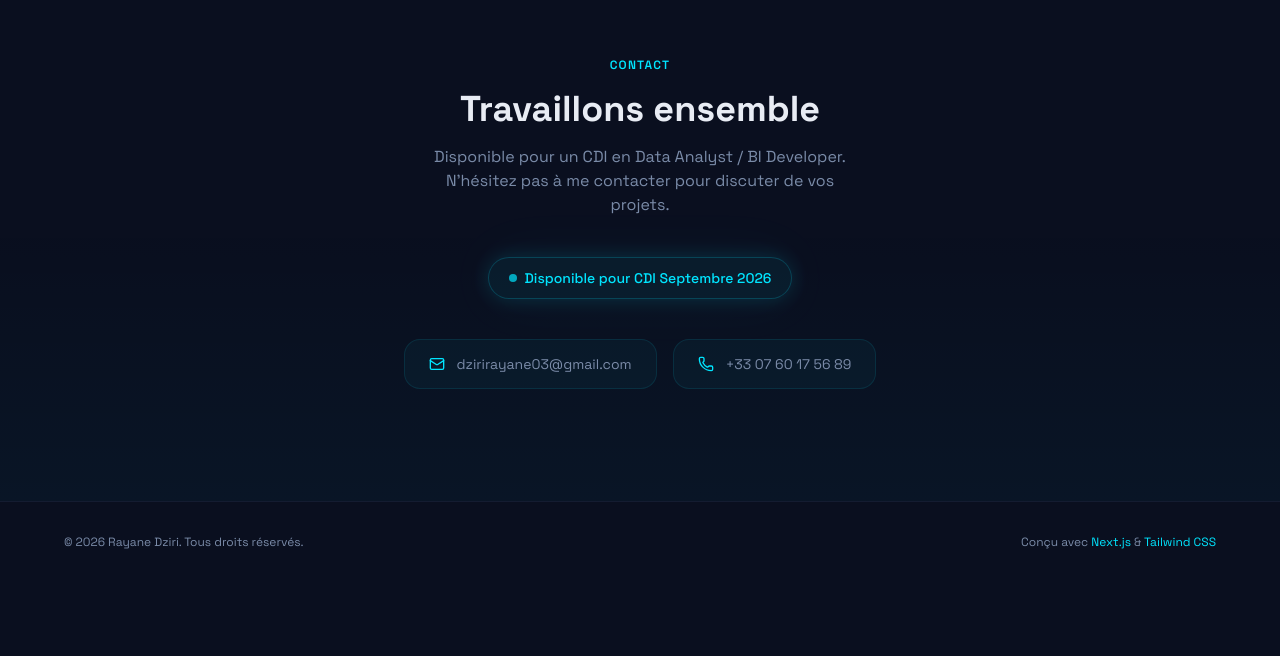
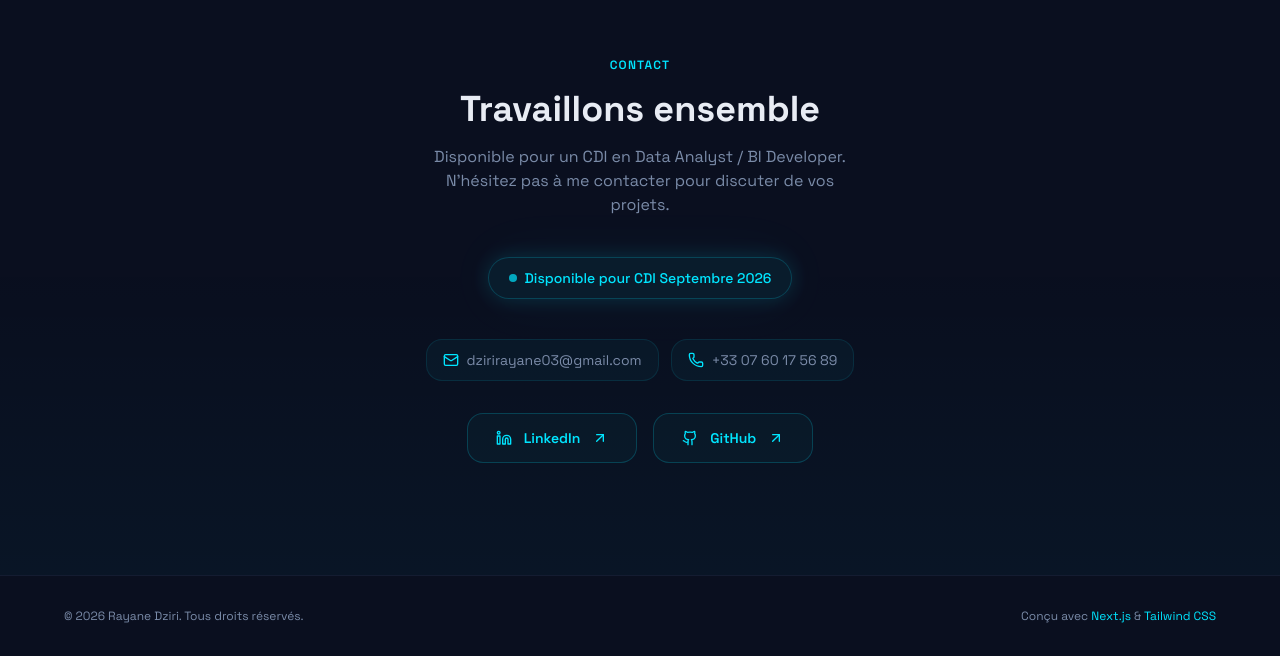
Before and after one commit to DzRayane/Rdz-portfolio, a Next.js app: page / in a window 1280 px wide. Shown: the part 4497-5153 px from the top of the page. Before the commit the page ends 5079 px from the top, so only its background shows below. Built offline with nearby package versions, Linux system fonts and the light colour scheme.

Commit message:
MAJ contact

```diff
--- a/components/contact.tsx
+++ b/components/contact.tsx
@@ -1,6 +1,6 @@
 "use client"
 
-import { Mail, Phone } from "lucide-react"
+import { Mail, Phone, Linkedin, Github, ArrowUpRight } from "lucide-react"
 
 export function Contact() {
   return (
@@ -26,23 +26,51 @@ export function Contact() {
           Disponible pour CDI Septembre 2026
         </div>
 
-        <div className="flex flex-col items-center gap-4 sm:flex-row sm:justify-center">
+        {/* Email + Phone */}
+        <div className="mb-8 flex flex-col items-center gap-3 sm:flex-row sm:justify-center">
           <a
             href="mailto:dzirirayane03@gmail.com"
-            className="inline-flex items-center gap-3 rounded-xl px-6 py-3.5 text-sm text-muted-foreground transition-all hover:text-primary hover:border-primary/30"
+            className="inline-flex items-center gap-2 rounded-xl px-4 py-2.5 text-sm text-muted-foreground transition-all hover:text-primary"
             style={{ background: 'rgba(0,229,255,0.04)', border: '1px solid rgba(0,229,255,0.1)' }}
           >
             <Mail className="h-4 w-4 text-primary shrink-0" />
             dzirirayane03@gmail.com
           </a>
           <div
-            className="inline-flex items-center gap-3 rounded-xl px-6 py-3.5 text-sm text-muted-foreground"
+            className="inline-flex items-center gap-2 rounded-xl px-4 py-2.5 text-sm text-muted-foreground"
             style={{ background: 'rgba(0,229,255,0.04)', border: '1px solid rgba(0,229,255,0.1)' }}
           >
             <Phone className="h-4 w-4 text-primary shrink-0" />
             +33 07 60 17 56 89
           </div>
         </div>
+
+        {/* LinkedIn + GitHub buttons */}
+        <div className="flex flex-col items-center gap-4 sm:flex-row sm:justify-center">
+          <a
+            href="https://www.linkedin.com/in/rayane-dziri-675293210/"
+            target="_blank"
+            rel="noopener noreferrer"
+            className="group inline-flex items-center gap-3 rounded-xl border border-primary/20 px-7 py-3.5 text-sm font-semibold text-primary transition-all hover:border-primary/40 hover:scale-105"
+            style={{ background: 'rgba(0,229,255,0.03)' }}
+          >
+            <Linkedin className="h-4 w-4" />
+            LinkedIn
+            <ArrowUpRight className="h-4 w-4 transition-transform group-hover:translate-x-0.5 group-hover:-translate-y-0.5" />
+          </a>
+
+          <a
+            href="https://github.com/DzRayane"
+            target="_blank"
+            rel="noopener noreferrer"
+            className="group inline-flex items-center gap-3 rounded-xl border border-primary/20 px-7 py-3.5 text-sm font-semibold text-primary transition-all hover:border-primary/40 hover:scale-105"
+            style={{ background: 'rgba(0,229,255,0.03)' }}
+          >
+            <Github className="h-4 w-4" />
+            GitHub
+            <ArrowUpRight className="h-4 w-4 transition-transform group-hover:translate-x-0.5 group-hover:-translate-y-0.5" />
+          </a>
+        </div>
       </div>
     </section>
   )
```
